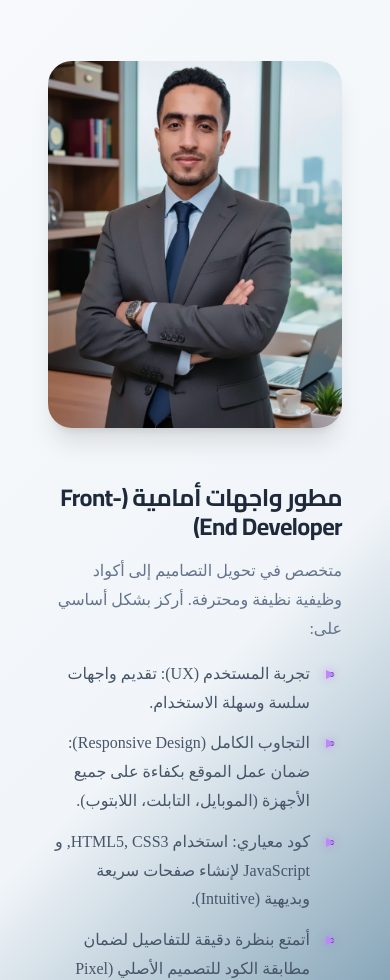
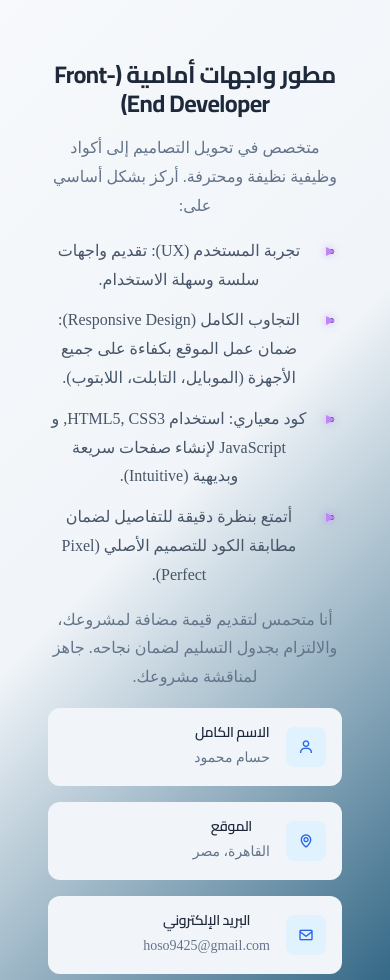
Before and after one commit to Hossam-Mahmoud293/Animated-Portfolio-Website, a plain HTML site: page index.html in a window 390 px wide. Shown: the part 1020-2000 px from the top of the page. Drawn offline with nearby package versions, Linux system fonts and the light colour scheme; a web font is replaced by a local one.

Commit message:
Fix mobile display: hide about section image and fix image paths

```diff
--- a/index.html
+++ b/index.html
@@ -171,7 +171,7 @@
 
         <div class="about-content">
           <div class="about-image animate-scale-in">
-            <img src="/imgs/profile.jpg" alt="صورة شخصية" />
+            <img src="imgs/profile.jpg" alt="صورة شخصية" />
           </div>
 
           <div class="about-text animate-slide-in-left">
--- a/style.css
+++ b/style.css
@@ -2296,6 +2296,15 @@ body::after {
   .social-links {
     justify-content: center;
   }
+
+  .about-image {
+    display: none;
+  }
+
+  .about-content {
+    grid-template-columns: 1fr;
+    text-align: center;
+  }
 }
 
 /* Print Styles */
```
